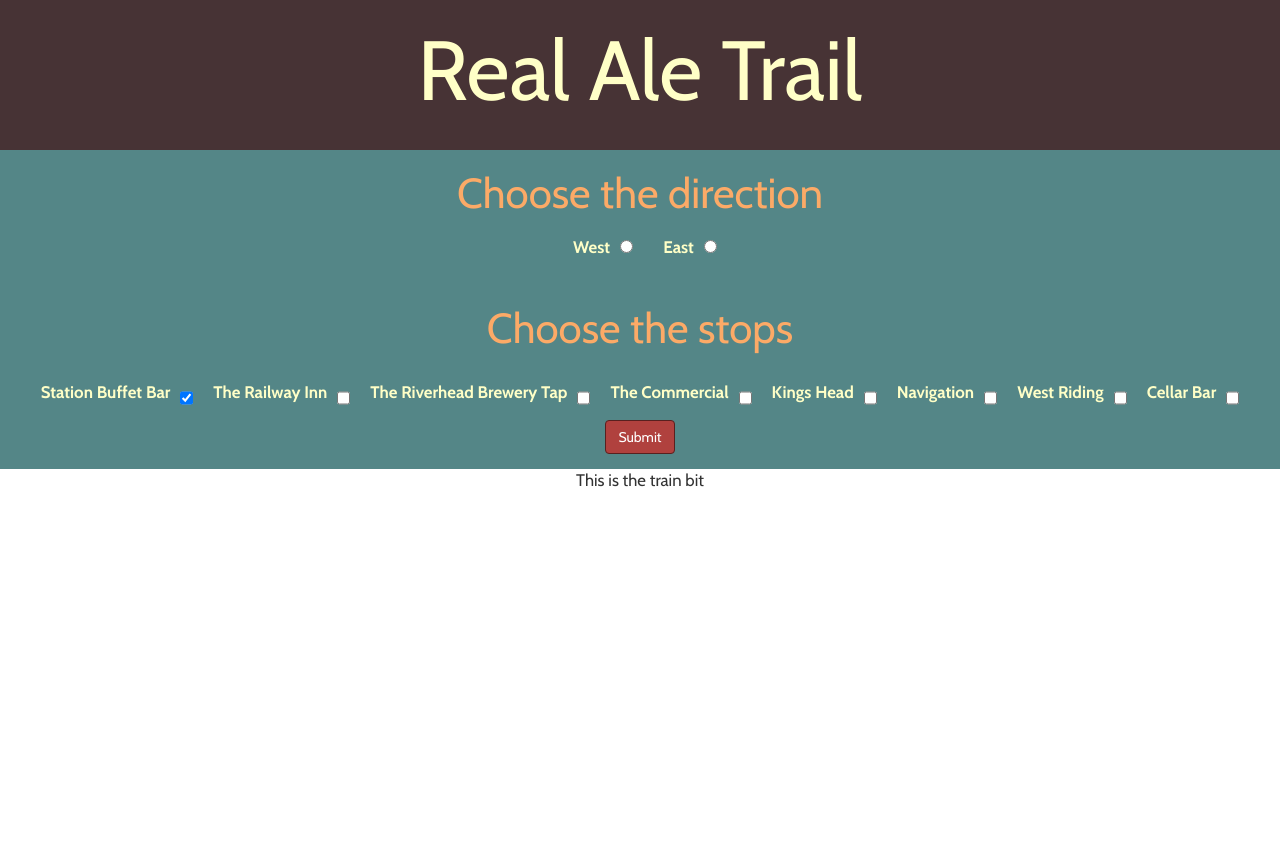
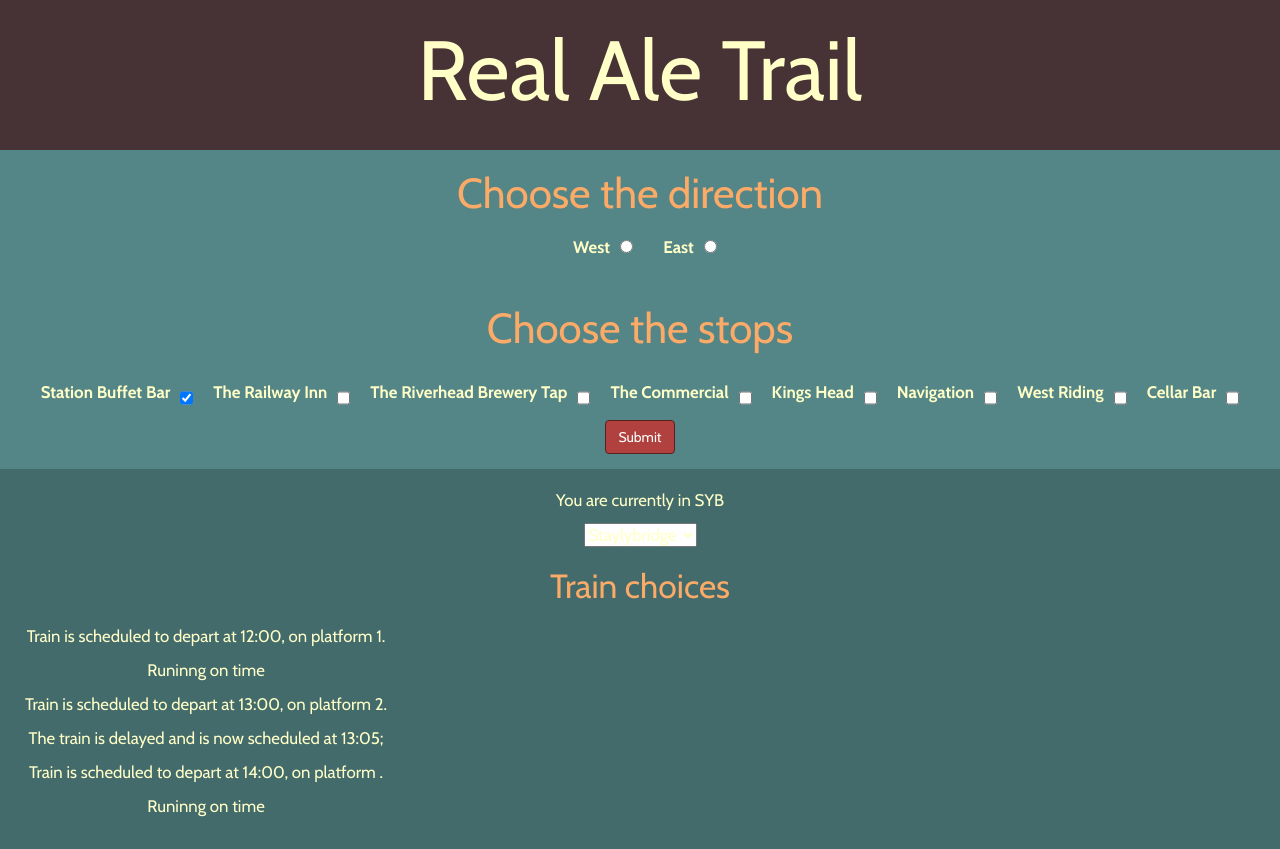
Before and after one commit to mattjbrad/react-ale-trail, a React app: page / in a window 1280 px wide. Before the commit the page ends 800 px from the top, so only its background shows below. Built offline with nearby package versions, Linux system fonts and the light colour scheme.

Commit message:
Adding some logic and display for the trains

```diff
--- a/src/App.css
+++ b/src/App.css
@@ -2,6 +2,11 @@
   text-align: center;
   font-family: 'Cabin', sans-serif;
   font-size:1.2em;
+  color:#FFFFC7;
+}
+
+body{
+  background:#436b6c;
 }
 
 .App-logo {
--- a/src/components/CurrentStation/CurrentStaion.js
+++ b/src/components/CurrentStation/CurrentStaion.js
@@ -0,0 +1,21 @@
+import React from 'react'
+
+const currentStation = (props) => {
+  return (
+    <div>
+      <p>You are currently in {props.current}</p>
+      <select name="currentStation">
+        <option>Staylybridge</option>
+        <option>Greenfield</option>
+        <option>Marsden</option>
+        <option>Slaithwaite</option>
+        <option>Huddersfield</option>
+        <option>Mirfield</option>
+        <option>Dewsbury</option>
+        <option>Batley</option>
+    </select>
+    </div>
+  )
+}
+
+export default currentStation
--- /dev/null
+++ b/src/components/CurrentStation/Trains/Train/Train.css
@@ -0,0 +1,4 @@
+.Train{
+    display:block;
+    width:30%;
+}
--- a/src/components/CurrentStation/Trains/Train/Train.js
+++ b/src/components/CurrentStation/Trains/Train/Train.js
@@ -0,0 +1,22 @@
+import React from 'react'
+import classes from './Train.css';
+
+const train = (props) => {
+
+    let delay;
+
+    if (props.delay !== props.time) {
+        delay = <p>The train is delayed and is now scheduled at {props.delay};</p>
+    } else {
+        delay = <p>Runinng on time</p>
+    }
+
+  return (
+    <div className={classes.Train}>
+        <p>Train is scheduled to depart at {props.time}, on platform {props.platform}.</p>
+        {delay}
+    </div>
+  )
+}
+
+export default train
--- /dev/null
+++ b/src/components/CurrentStation/Trains/Trains.js
@@ -0,0 +1,17 @@
+import React from 'react'
+
+import Train from './Train/Train';
+
+const trains = (props) => {
+
+    let trains = props.trains.map((train, index) => {
+        return <Train time={train.time} platform={train.platform} delay={train.delay} key={index}/>
+    });
+  return (
+    <React.Fragment>
+        {trains}
+    </React.Fragment>
+  )
+}
+
+export default trains
--- a/src/containers/RouteSettings/RouteSettings.js
+++ b/src/containers/RouteSettings/RouteSettings.js
@@ -2,7 +2,6 @@ import React, {Component} from 'react';
 import Direction from '../../components/Direction/Direction';
 import Pubs from '../../components/Pubs/Pubs';
 import classes from './RouteSettings.css';
-import Button from 'react-bootstrap';
 
 class RouteSettings extends Component {
 
--- /dev/null
+++ b/src/containers/TrainInfo/TrainInfo.css
@@ -0,0 +1,9 @@
+.TrainInfo{
+    padding:20px;
+}
+
+.TrainInfo h4 {
+    color:#fcaa67;
+    margin:20px auto;
+    font-size:200%;
+}
--- a/src/containers/TrainInfo/TrainInfo.js
+++ b/src/containers/TrainInfo/TrainInfo.js
@@ -1,22 +1,37 @@
 import React, {Component} from 'react';
+
+import Trains from '../../components/CurrentStation/Trains/Trains';
+import CurrentStation from '../../components/CurrentStation/CurrentStaion';
+import classes from './TrainInfo.css';
 
 class TrainInfo extends Component {
 
     state = {
         currentStop: 'SYB',
-        nextTrain: {
+        trains:[{
             time: '12:00',
-            platform: '1'
+            platform: '1',
+            delay: '12:00'
         },
-        secondTrain: {
+        {
             time: '13:00',
-            platform: '2'
-        }
+            platform: '2',
+            delay: '13:05'
+        },
+        {
+            time: '14:00',
+            plarform: '3',
+            delay: '14:00'
+        }]
     };
 
     render () {
         return(
-            <p>This is the train bit</p>
+            <div className={classes.TrainInfo}>
+                <CurrentStation current={this.state.currentStop}/>
+                <h4>Train choices</h4>
+                <Trains trains={this.state.trains} />
+            </div>
         )
     }
 }
```
